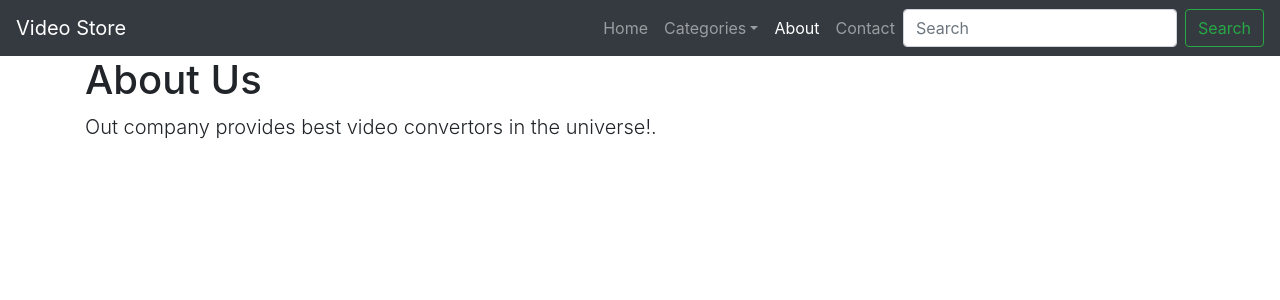
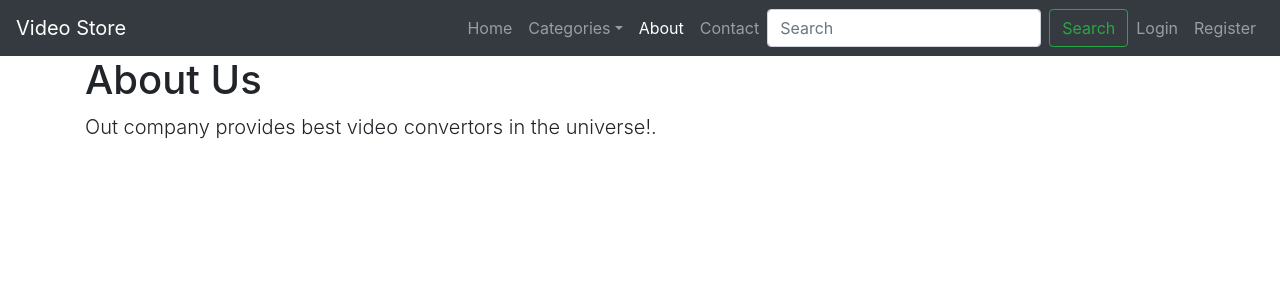
Before and after one commit to Django-Lessons/video-store-proj, a Django app: page /about in a window 1280 px wide. Shown: the top 300 px of the page. Run offline with Django 3.2, Linux system fonts and the light colour scheme; some libraries are stand-ins or nearby versions.

Commit message:
login and registration templates

```diff
--- a/land/templates/land/nav.html
+++ b/land/templates/land/nav.html
@@ -32,5 +32,13 @@
        <input class="form-control mr-sm-2" type="text" placeholder="Search" aria-label="Search">
        <button class="btn btn-outline-success my-2 my-sm-0" type="submit">Search</button>
      </form>
+     <ul class="navbar-nav">
+       <li class="nav-item {% activate_on 'login' %}">
+         <a class="nav-link" href="{% url 'login' %}">Login<span class="sr-only"></span></a>
+       </li>
+       <li class="nav-item {% activate_on 'register' %}">
+         <a class="nav-link" href="{% url 'register' %}">Register<span class="sr-only"></span></a>
+       </li>
+     </ul>
    </div>
  </nav>
--- a/land/urls.py
+++ b/land/urls.py
@@ -9,6 +9,8 @@ urlpatterns = [
     path('video/<int:id>/', views.video, name='video'),
     path('about', views.about, name='about'),
     path('contact', views.contact, name='contact'),
+    path('login', views.login, name='login'),
+    path('register', views.register, name='register'),
 ]
 
 if settings.DEBUG:
```
Also changed, not shown: land/templates/land/register.html (+16 -1 lines).
